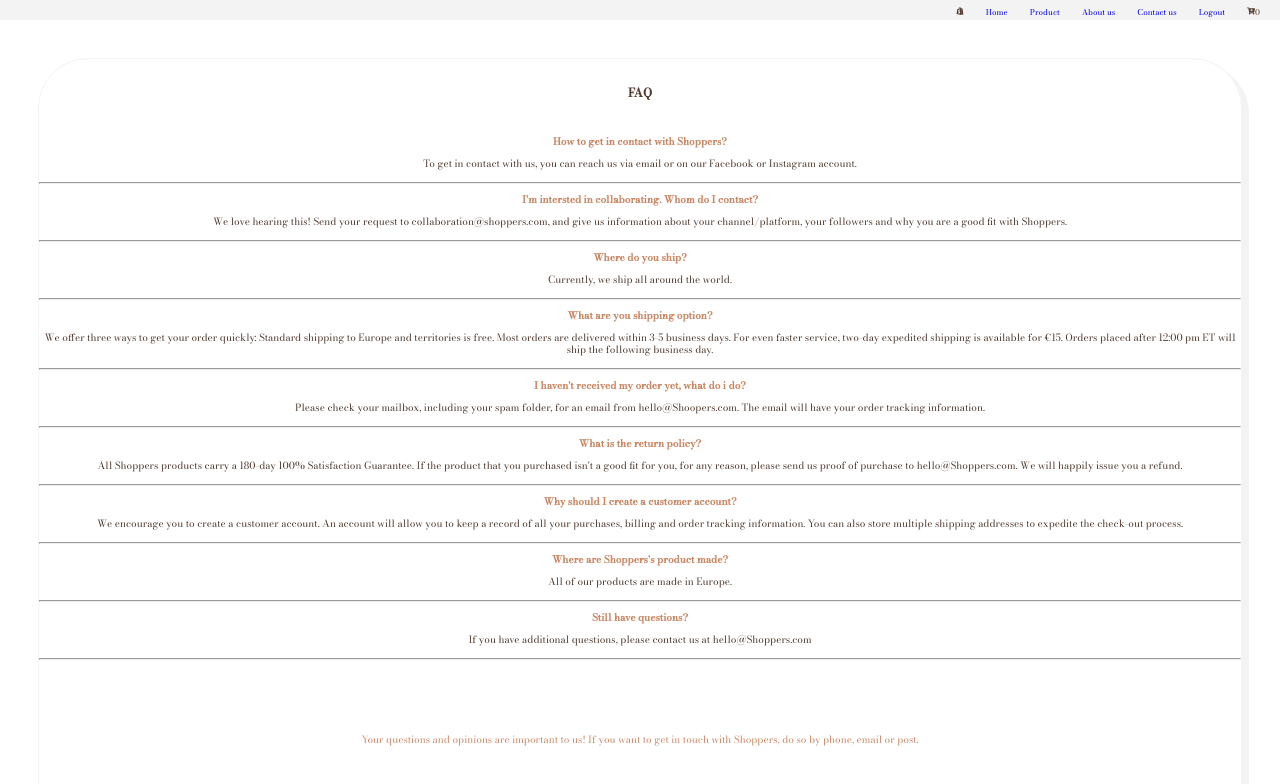
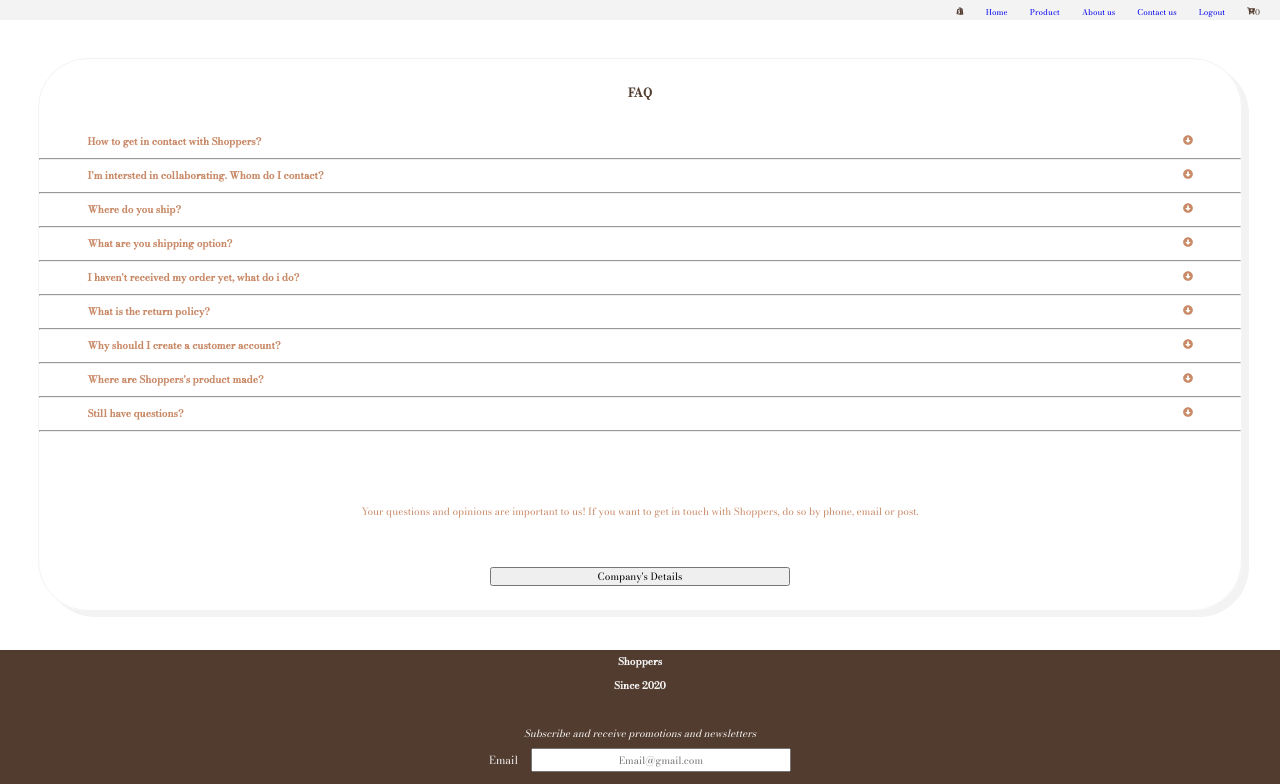
Before and after one commit to Priya-Pdh/React.js-Typescript-Ecommerce, a React (Create React App) app in the folder my-app/: page /Contactus in a window 1280 px wide. Shown: the top 784 px of the page. Built offline with nearby package versions, Linux system fonts and the light colour scheme.

Commit message:
contactus css updates

```diff
--- a/my-app/src/component/navbar/Navbar.css
+++ b/my-app/src/component/navbar/Navbar.css
@@ -18,6 +18,9 @@
 
 a:link {
   text-decoration: none !important;
+}
+.navbar-list:hover {
+  text-decoration: underline;
 }
 
 .navbar-list,
--- a/my-app/src/pages/Contactus.tsx
+++ b/my-app/src/pages/Contactus.tsx
@@ -4,6 +4,7 @@
 
 import DATA from "../component/data/FAQ.json";
 import "./css/Contactus.css";
+import { FaArrowAltCircleDown } from "react-icons/fa";
 
 function ContactUs() {
   const [show, setShow] = useState(false);
@@ -21,7 +22,7 @@
             return (
               <div key={data.id} className="questions-answers-container">
                 <div className="questions-container">
-                  <strong>{data.question}</strong>
+                 <div className="drop-down-container"><strong className="questions-text">{data.question}</strong><span className="arrow-icon"><FaArrowAltCircleDown/></span></div>
                 </div>
 
                 <div className="answers-container">{data.answer}</div>
--- a/my-app/src/pages/css/Contactus.css
+++ b/my-app/src/pages/css/Contactus.css
@@ -17,6 +17,17 @@
 .answers-container {
   color: rgb(82, 60, 47);
   margin-bottom: 1%;
+  display: none;
+  padding: 20px;
+}
+.drop-down-container {
+  display: flex;
+  justify-content: space-between;
+  margin: 0 4% 0 4%;
+}
+.questions-container:hover + .answers-container {
+  display: block;
+  cursor:pointer;
 }
 .contact-para {
   color: rgb(201, 138, 104);
```
